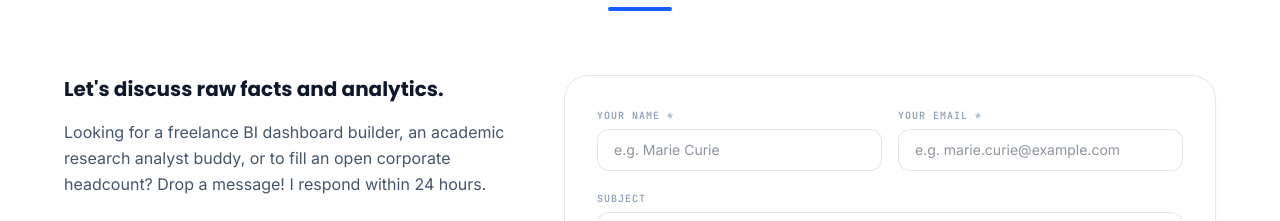
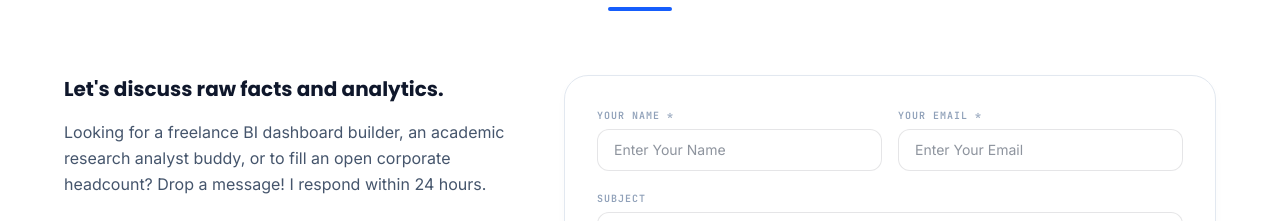
Before and after one commit to Mohammed-Rabeeh/data-analyst-portfolio-rabeeh, a React (Vite) app: page / in a window 1280 px wide. Shown: the part 3700-3921 px from the top of the page. Built offline with nearby package versions, Linux system fonts and the light colour scheme.

Commit message:
feat(contact): update form input placeholders

```diff
--- a/src/components/Contact.tsx
+++ b/src/components/Contact.tsx
@@ -186,7 +186,7 @@ export default function Contact() {
                         name="name"
                         value={formData.name}
                         onChange={handleChange}
-                        placeholder="e.g. Marie Curie"
+                        placeholder="Enter Your Name"
                         className="w-full px-4 py-2.5 rounded-xl border border-slate-950/10 dark:border-white/10 bg-white/40 dark:bg-white/5 text-slate-800 dark:text-slate-200 text-sm focus:outline-hidden focus:ring-2 focus:ring-blue-500/55 dark:focus:ring-blue-500/40 transition-all font-sans"
                         disabled={status === "loading"}
                       />
@@ -203,7 +203,7 @@ export default function Contact() {
                         name="email"
                         value={formData.email}
                         onChange={handleChange}
-                        placeholder="e.g. marie.curie@example.com"
+                        placeholder="Enter Your Email"
                         className="w-full px-4 py-2.5 rounded-xl border border-slate-950/10 dark:border-white/10 bg-white/40 dark:bg-white/5 text-slate-800 dark:text-slate-200 text-sm focus:outline-hidden focus:ring-2 focus:ring-blue-500/55 dark:focus:ring-blue-500/40 transition-all font-sans"
                         disabled={status === "loading"}
                       />
```
